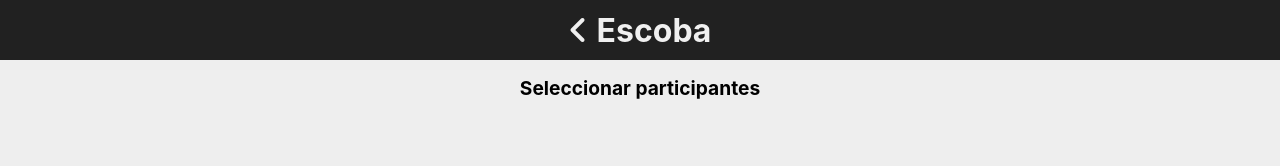
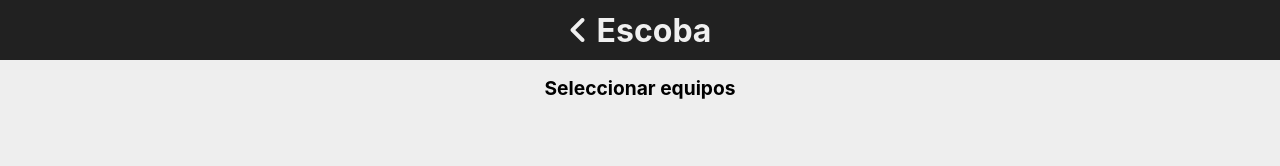
Before and after one commit to david-campos/puntuacion_cartas, a React (Create React App) app: page /escoba in a window 1280 px wide. Shown: the top 166 px of the page. Built offline with nearby package versions, Linux system fonts and the light colour scheme.

Commit message:
- Escoba has scroll on the notes now - Participants can save teams separatedly from players - Escoba uses now teams instead of players

```diff
--- a/src/escoba/Escoba.scss
+++ b/src/escoba/Escoba.scss
@@ -55,6 +55,9 @@
       display: flex;
       flex-direction: row;
       width: 100%;
+      overflow-x: auto;
+      overflow-y: hidden;
+
       $border: 2px solid $main-color;
 
       & > .header, & > .line {
--- a/src/escoba/Escoba.tsx
+++ b/src/escoba/Escoba.tsx
@@ -160,7 +160,7 @@ export default class Escoba extends React.Component<{}, EscobaState> {
     render() {
         if (!this.state.participants) {
             return <Participantes onResult={this.setParticipants.bind(this)} withGender={false}
-                                  maxParticipants={4}/>;
+                                  maxParticipants={4} teams={true}/>;
         } else {
             return (<div className="Escoba">
                 <div className="data">
--- a/src/participantes/Participantes.tsx
+++ b/src/participantes/Participantes.tsx
@@ -8,6 +8,7 @@ interface ParticipantesProps {
     withGender?: boolean;
     minParticipants?: number;
     maxParticipants?: number;
+    teams?: boolean;
 }
 
 interface ParticipantesState {
@@ -29,11 +30,13 @@ const focusInCurrentTarget = ({relatedTarget, currentTarget}: any) => {
 
 const lastIsEmpty = (list: Participante[]) => list.length !== 0 && !list[list.length - 1].name;
 const LAST_PARTICIPANTS_KEY = 'last-participants';
+const LAST_TEAMS_KEY = 'last-teams';
 
 export default class Participantes extends React.Component<ParticipantesProps, ParticipantesState> {
     static contextType = TopBarContext;
 
-    private mLastInputRef: React.RefObject<HTMLInputElement>;
+    private readonly mLastInputRef: React.RefObject<HTMLInputElement>;
+    private readonly useKey: typeof LAST_PARTICIPANTS_KEY | typeof LAST_TEAMS_KEY;
 
     private get minParticipants(): number {
         return this.props.minParticipants || 2;
@@ -46,8 +49,9 @@ export default class Participantes extends React.Component<ParticipantesProps, P
 
     constructor(props: Readonly<ParticipantesProps>) {
         super(props);
+        this.useKey = props.teams ? LAST_TEAMS_KEY : LAST_PARTICIPANTS_KEY;
         this.mLastInputRef = createRef<HTMLInputElement>();
-        let parts: Participante[] = JSON.parse(localStorage.getItem(LAST_PARTICIPANTS_KEY) || "[]");
+        let parts: Participante[] = JSON.parse(localStorage.getItem(this.useKey) || "[]");
         if (props.maxParticipants) {
             parts = parts.slice(0, props.maxParticipants);
         }
@@ -144,7 +148,7 @@ export default class Participantes extends React.Component<ParticipantesProps, P
     addStartButton() {
         this.context.change("Comenzar", () => {
             if (this.state.participantes.length >= this.minParticipants) {
-                localStorage.setItem(LAST_PARTICIPANTS_KEY, JSON.stringify(this.state.participantes));
+                localStorage.setItem(this.useKey, JSON.stringify(this.state.participantes));
                 this.props.onResult(this.state.participantes);
             }
         });
@@ -162,7 +166,7 @@ export default class Participantes extends React.Component<ParticipantesProps, P
 
     render() {
         return (<div className="Participantes">
-            <h2>Seleccionar participantes</h2>
+            <h2>Seleccionar {this.props.teams ? 'equipos' : 'participantes'}</h2>
             <ul>
                 {
                     this.state.participantes.map((p, idx) =>
```
